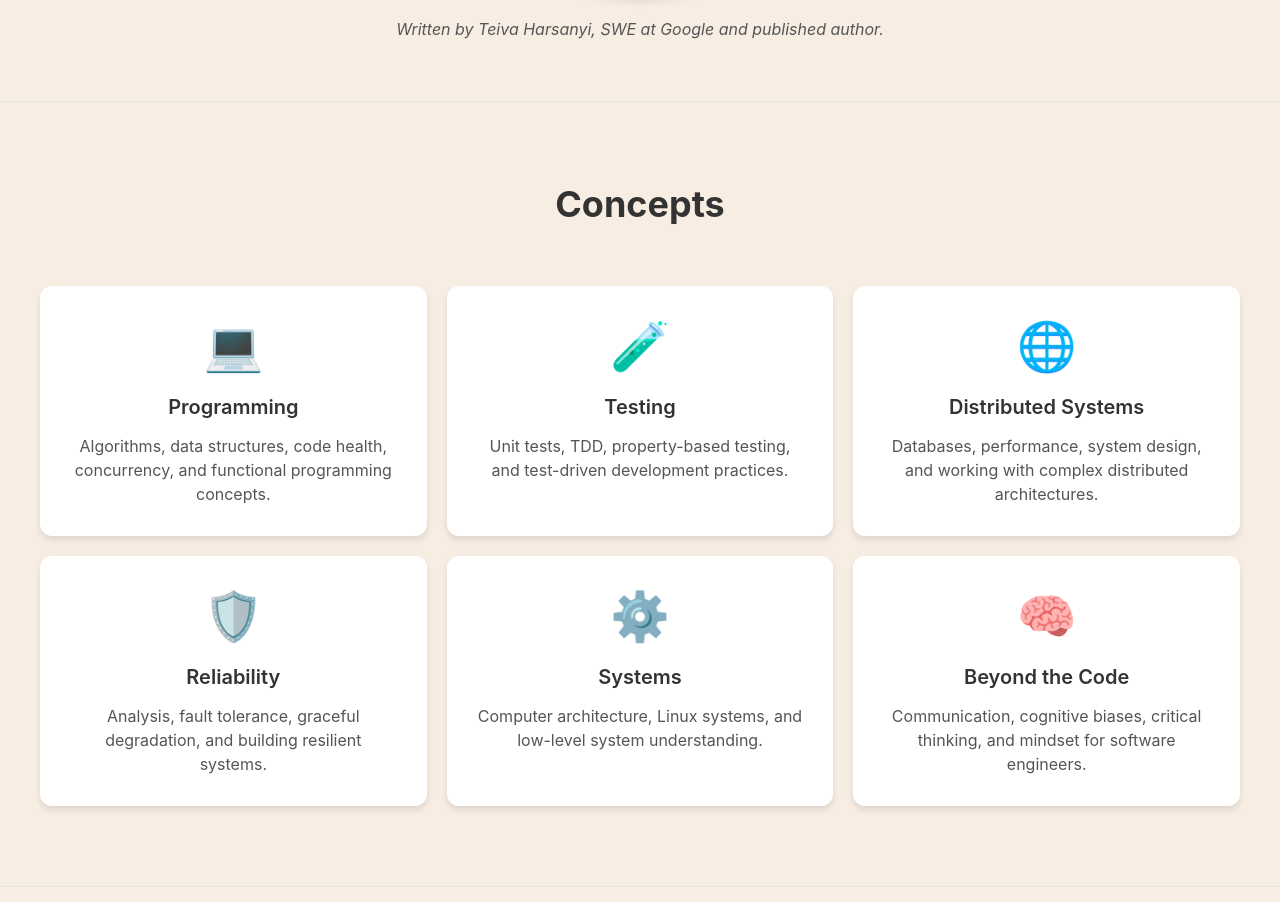
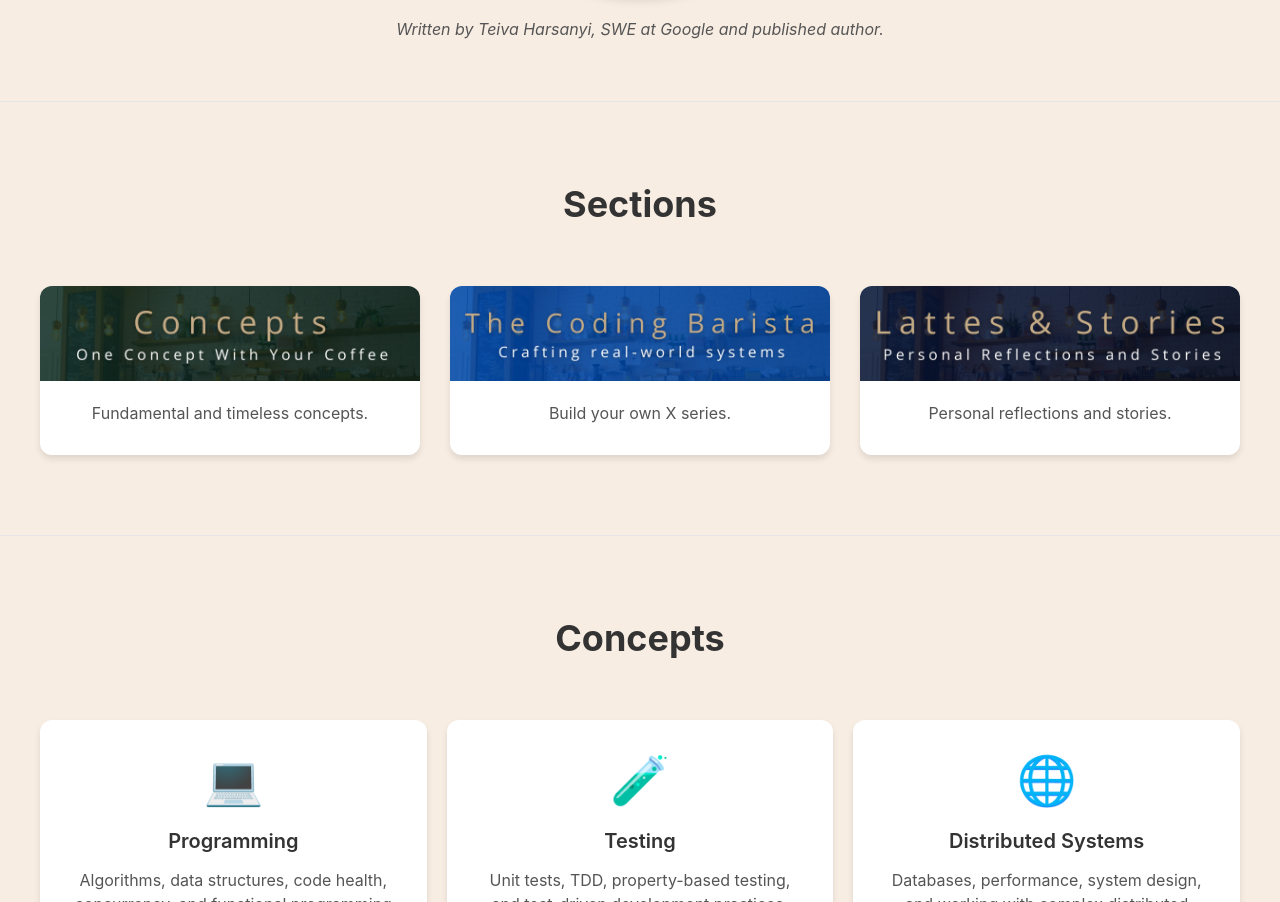
Before and after one commit to teivah/thecodercafe-website, a website: page index.html in a window 1280 px wide. Shown: the part 2007-2909 px from the top of the page. Drawn offline with Linux system fonts and the light colour scheme.

Commit message:
Sections

```diff
--- a/index.html
+++ b/index.html
@@ -67,6 +67,27 @@
             <h2>Author</h2>
             <img src="teivah.png" alt="Teiva Harsanyi" class="author-photo">
             <p class="author-text">Written by Teiva Harsanyi, SWE at Google and published author.</p>
+        </div>
+    </div>
+
+    <!-- Sections -->
+    <div class="sections-section fade-in">
+        <div class="sections-container">
+            <h2>Sections</h2>
+            <div class="sections-grid">
+                <div class="section-item fade-in">
+                    <img src="concepts.png" alt="Concepts" class="section-img">
+                    <p class="section-text">Fundamental and timeless concepts.</p>
+                </div>
+                <div class="section-item fade-in">
+                    <img src="corner.png" alt="Build your own X" class="section-img">
+                    <p class="section-text">Build your own X series.</p>
+                </div>
+                <div class="section-item fade-in">
+                    <img src="lattes.png" alt="Lattes" class="section-img">
+                    <p class="section-text">Personal reflections and stories.</p>
+                </div>
+            </div>
         </div>
     </div>
 
--- a/style.css
+++ b/style.css
@@ -410,6 +410,58 @@ body {
     text-align: center;
 }
 
+.sections-section {
+    background-color: #f8ede3;
+    padding: 80px 20px;
+    border-bottom: 1px solid #E5E5E5;
+}
+
+.sections-container {
+    max-width: 1200px;
+    margin: 0 auto;
+    text-align: center;
+}
+
+.sections-container h2 {
+    font-size: 36px;
+    font-weight: 700;
+    color: #333;
+    margin-bottom: 60px;
+}
+
+.sections-grid {
+    display: grid;
+    grid-template-columns: repeat(3, 1fr);
+    gap: 30px;
+}
+
+.section-item {
+    background-color: white;
+    border-radius: 12px;
+    box-shadow: 0 4px 6px rgba(0, 0, 0, 0.1);
+    text-align: center;
+    transition: transform 0.3s ease, box-shadow 0.3s ease;
+    overflow: hidden;
+}
+
+.section-item:hover {
+    transform: translateY(-5px);
+    box-shadow: 0 8px 16px rgba(0, 0, 0, 0.15);
+}
+
+.section-img {
+    width: 100%;
+    height: auto;
+    display: block;
+}
+
+.section-text {
+    font-size: 16px;
+    color: #555;
+    line-height: 1.5;
+    padding: 20px 30px 30px 30px;
+}
+
 .subscribe-section {
     background-color: #f8ede3;
     padding: 60px 20px;
@@ -462,4 +514,9 @@ body {
     .menu-bar nav {
         gap: 20px;
     }
+
+    .sections-grid {
+        grid-template-columns: 1fr;
+        gap: 20px;
+    }
 }
```
Also changed, not shown: concepts.png (added), corner.png (added), lattes.png (added).
